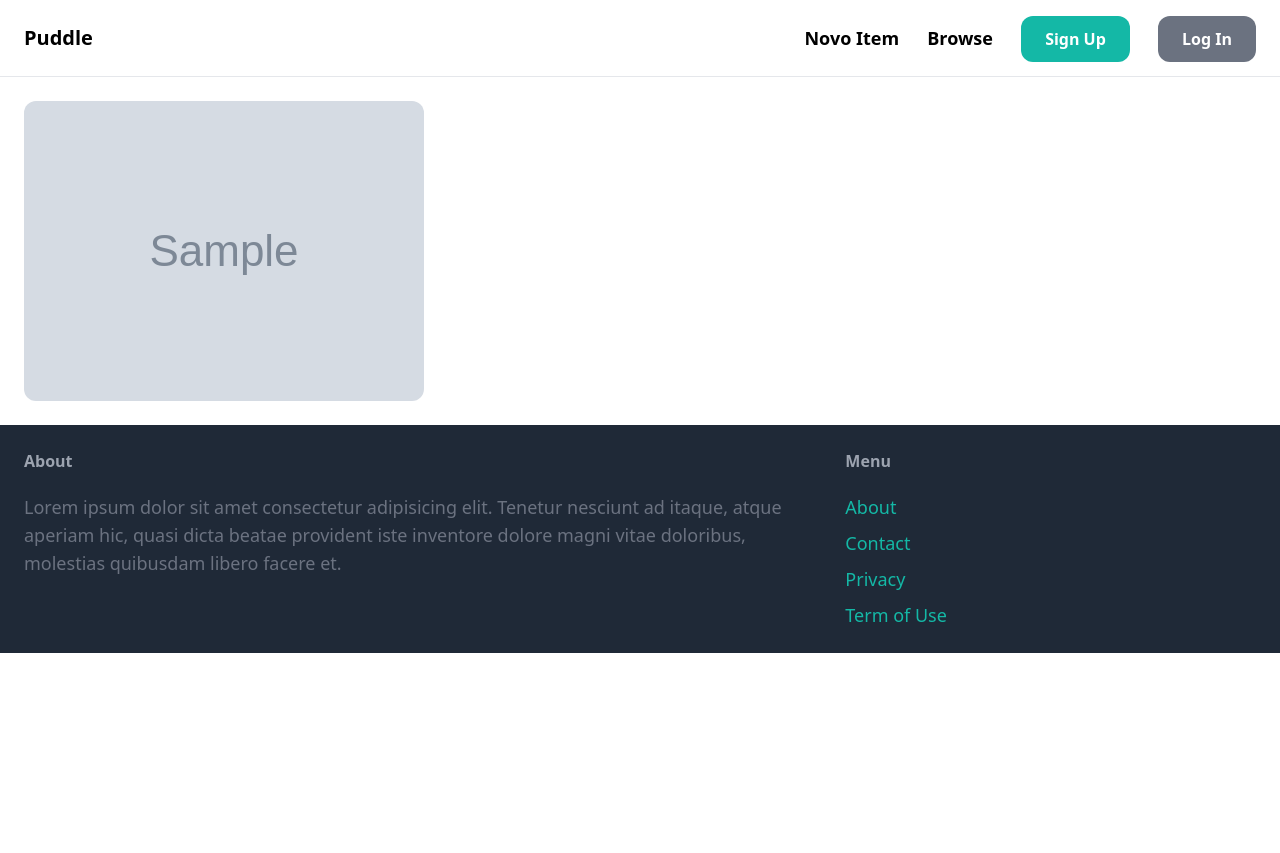
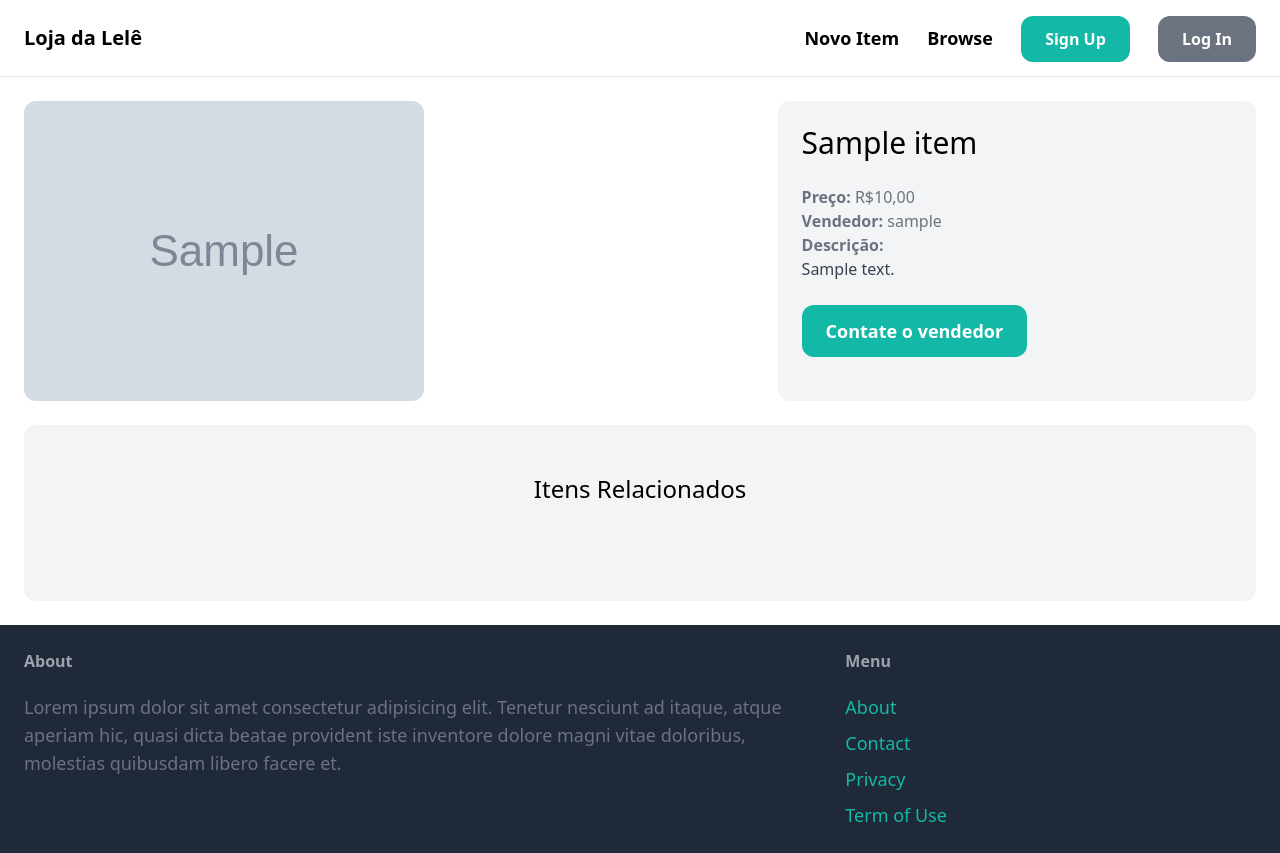
Before and after one commit to PMagoga/Projetos_Django, a Django app: page /itens/1/ in a window 1280 px wide. Before the commit the page ends 653 px from the top, so only its background shows below. Run offline with Django 5.2, Linux system fonts and the light colour scheme; tables that the repository leaves empty hold one stand-in row (values such as "Sample post"); grey boxes marked "Sample" are stand-in pictures; some libraries are stand-ins or nearby versions.

Commit message:
atualizando pasta

```diff
--- a/puddle/core/templates/core/base.html
+++ b/puddle/core/templates/core/base.html
@@ -10,13 +10,13 @@
 </head>
 <body>
     <nav class="py-6 px-6 flex justify-between items-center border-b border-gray-200">
-        <a href="/" class="text-xl font-semibold">Puddle</a>
+        <a href="/" class="text-xl font-semibold">Loja da Lelê</a>
 
         <div class="space-x-6">
             <a href="#" class="text-lg font-semibold hover:text-gray-500">Novo Item</a>
             <a href="#" class="text-lg font-semibold hover:text-gray-500">Browse</a>
 
-            <a href="#" class="px-6 py-3 font-semibold bg-teal-500 text-white rounded-xl hover:bg-teal-700">Sign Up</a>
+            <a href="{% url 'core:signup' %}" class="px-6 py-3 font-semibold bg-teal-500 text-white rounded-xl hover:bg-teal-700">Sign Up</a>
             <a href="#" class="px-6 py-3 font-semibold bg-gray-500 text-white rounded-xl hover:bg-gray-700">Log In</a>
         </div>
     </nav>
@@ -39,7 +39,7 @@
 
             <ul class="space-y-2">
                 <li><a href="#" class="text-lg text-teal-500 hover:text-teal-700">About</a></li>
-                <li><a href="{% url 'contact' %}" class="text-lg text-teal-500 hover:text-teal-700">Contact</a></li>
+                <li><a href="{% url 'core:contact' %}" class="text-lg text-teal-500 hover:text-teal-700">Contact</a></li>
                 <li><a href="#" class="text-lg text-teal-500 hover:text-teal-700">Privacy</a></li>
                 <li><a href="#" class="text-lg text-teal-500 hover:text-teal-700">Term of Use</a></li>
             </ul>
--- a/puddle/core/templates/core/index.html
+++ b/puddle/core/templates/core/index.html
@@ -16,7 +16,7 @@
 
                     <div class="p-6 bg-whit rounde-b-xl">
                         <h2 class="text-2xl">{{ item.name }}</h2>
-                        <p class="text-gray-500">Price: {{ item.price }}</p>
+                        <p class="text-gray-500">Preço: R${{ item.price }}0</p>
                     </div>
                 </a>
               </div>
--- /dev/null
+++ b/puddle/core/urls.py
@@ -0,0 +1,10 @@
+from django.urls import path
+from . import views
+
+app_name = 'core'
+
+urlpatterns = [
+    path('', views.index, name='index'),
+    path('contact/', views.contact, name='contact'),
+    path('signup/', views.signup, name='signup'),
+]
--- a/puddle/item/models.py
+++ b/puddle/item/models.py
@@ -32,5 +32,6 @@ class Item(models.Model):
     def __str__(self):
         return self.name
 
+
     def get_absolute_url(self):
         return reverse("Item_detail", kwargs={"pk": self.pk})
--- a/puddle/item/templates/item/detail.html
+++ b/puddle/item/templates/item/detail.html
@@ -9,5 +9,49 @@
     <div class="col-span-3">
         <img src="{{ item.image.url }}" class="rounded-xl">
     </div>
+
+    <div class="col-span-2 p-6 bg-gray-100 rounded-xl">
+        <h1 class="mb-6 text-3xl">{{ item.name }}</h1>
+        <p class="text-gray-500"><strong>Preço: </strong>R${{ item.price }}0</p>
+        <p class="text-gray-500"><strong>Vendedor: </strong>{{ item.created_by.username }}</p>
+
+        {% if item.description %}
+            <p class="text-gray-700">
+                <strong class="text-gray-500">Descrição:</strong><br>
+                {{ item.description }}
+            </p>
+        {% endif %}
+
+        {% if request.user == item.created_by %}
+            <div class="mt-6 p-6 bg-white rounded-xl">
+                <p>Este é seu item!</p>
+
+                <a href="{% url 'item:delete' item.id %}" class="inline-block mt-6 px-6 py-3 text-lg font-semibold bg-red-500 text-white rounded-xl">Deletar</a>
+            </div>
+        {% else %}
+            <a href="#" class="inline-block mt-6 px-6 py-3 text-lg font-semibold bg-teal-500 text-white rounded-xl hover:bg-teal-700">Contate o vendedor</a>
+        {% endif %}
+    </div>
   </div>
+
+  <div class="mt-6 px-6 py-12 bg-gray-100 rounded-xl">
+    <h2 class="mb-12 text-2xl text-center">Itens Relacionados</h2>
+
+    <div class="grid grid-cols-3 gap-3">
+        {% for item in related_itens %}
+          <div>
+            <a href="{% url 'item:detail' item.id %}">
+                <div>
+                    <img src="{{ item.image.url }}" class="rounded-t-xl">
+                </div>
+
+                <div class="p-6 bg-whit rounded-b-xl">
+                    <h2 class="text-2xl">{{ item.name }}</h2>
+                    <p class="text-gray-500">Preço: R${{ item.price }}0</p>
+                </div>
+            </a>
+          </div>
+        {% endfor %}
+    </div>
+</div>
 {% endblock content %}
--- a/puddle/item/views.py
+++ b/puddle/item/views.py
@@ -4,7 +4,10 @@ from .models import Item
 
 def detail(request, pk):
     item = get_object_or_404(Item, pk=pk)
+    related_itens = Item.objects.filter(category=item.category, is_sold=False).exclude(pk=pk)[0:3]
+
 
     return render(request, 'item/detail.html', {
         'item': item,
+        'related_itens': related_itens,
     })
--- a/puddle/puddle/urls.py
+++ b/puddle/puddle/urls.py
@@ -6,8 +6,7 @@ from django.urls import path, include
 from core.views import index, contact
 
 urlpatterns = [
-    path('', index, name='index'),
+    path('', include('core.urls')),
     path('itens/', include('item.urls')),
-    path('contact/', contact, name='contact'),
     path('admin/', admin.site.urls),
 ] + static(settings.MEDIA_URL, document_root=settings.MEDIA_ROOT)
```
Also changed, not shown: puddle/core/forms.py (added, +9 -0 lines), puddle/core/templates/core/signup.html (added, +17 -0 lines), puddle/core/views.py (+10 -0 lines), 1 other file.
